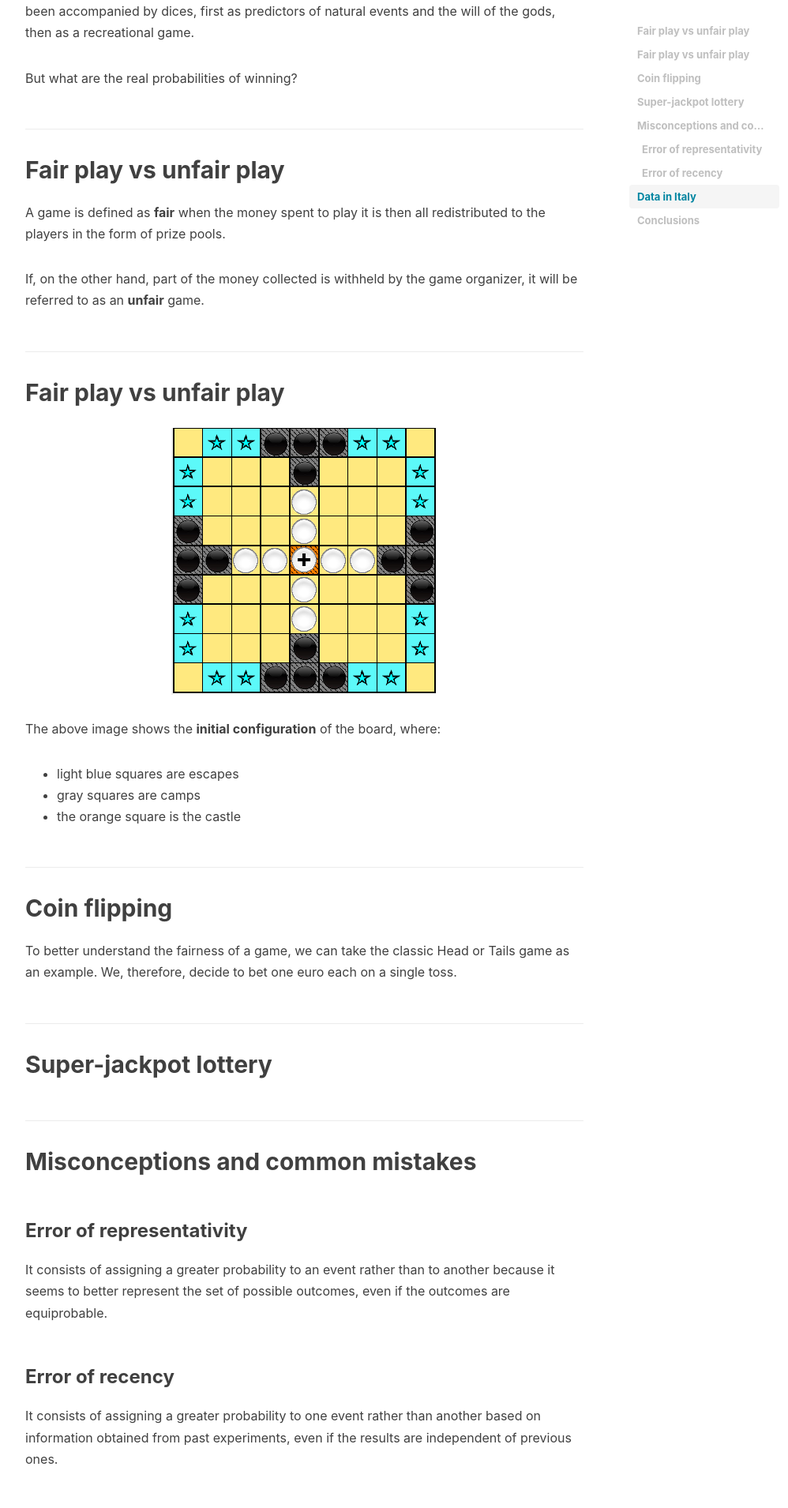
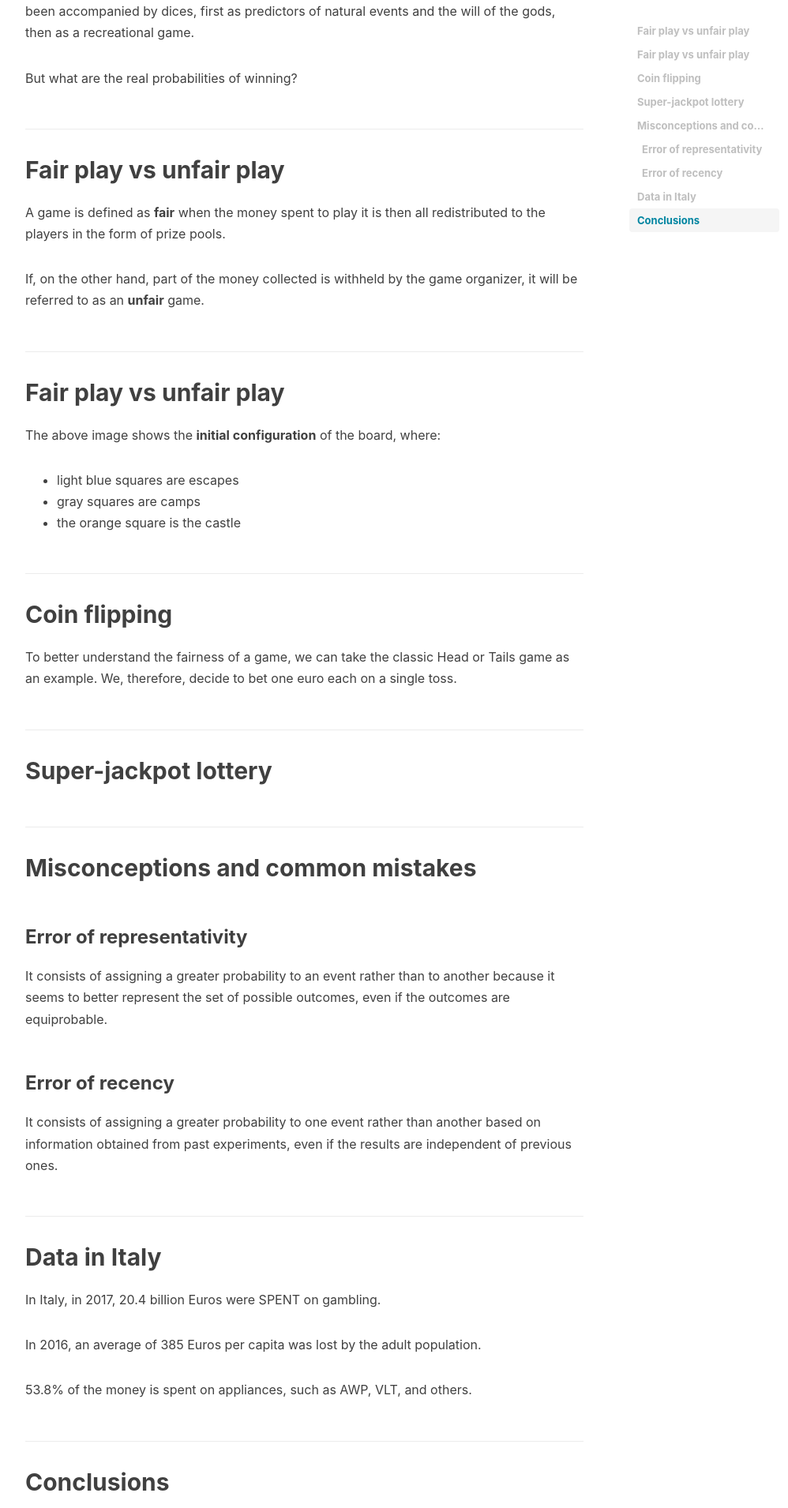
Before and after one commit to lucamarini22/lucamarini22.github.io, a Jekyll site: the page built from _posts/2019-12-17-minerva-gambling.md, in a window 1280 px wide. Shown: the part 701-2611 px from the top of the page at 79% size, without its empty margins (233-1231 px from the left). Built offline with Jekyll 4.4.1, drawn with Linux system fonts in a browser that asks for light colours; nearby versions of some CDN libraries; comment, search, counter and statistics services are not loaded.

Commit message:
modify post

```diff
--- a/_posts/2019-12-17-minerva-gambling.md
+++ b/_posts/2019-12-17-minerva-gambling.md
@@ -23,8 +23,6 @@ If, on the other hand, part of the money collected is withheld by the game organ
 
 
 ## Fair play vs unfair play
-
-![](/img/in-post/board_tablut.png)
 
 The above image shows the **initial configuration** of the board, where:
 - light blue squares are escapes
```
